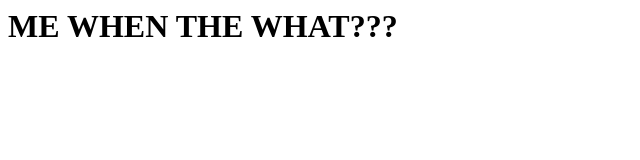
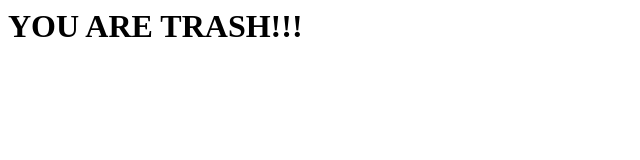
Before and after one commit to esoteric-jihad/poop, a plain HTML site: page index.html in a window 1280 px wide. Shown: the whole page, without its empty margins (0-640 px from the left). Drawn offline with Linux system fonts and the light colour scheme.

Commit message:
hhh
hey hello

```diff
--- a/index.html
+++ b/index.html
@@ -1 +1,8 @@
-<h1>ME WHEN THE WHAT???</h1>
+<html>
+    <head>
+        <title>EEEEEE</title>
+    </head>
+    <body>
+        <h1>YOU ARE TRASH!!!</h1>
+    </bodu>
+</html>
```
